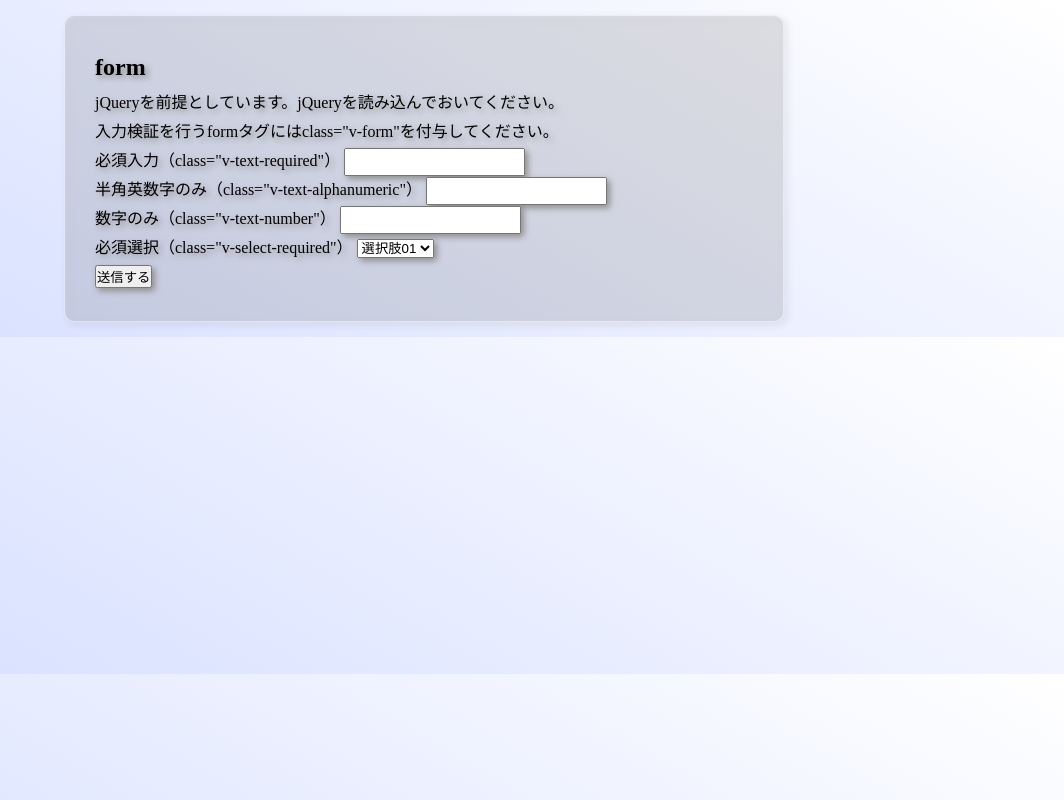
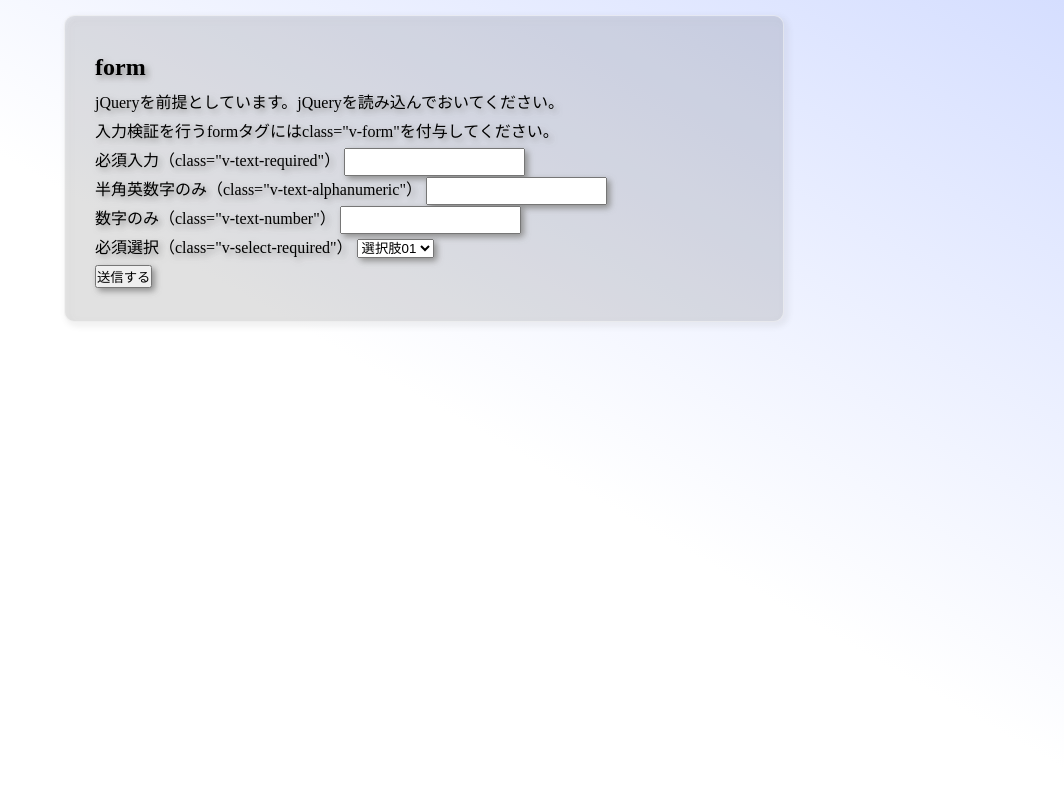
Before and after one commit to Uilou754/MinimalValidate.js, a plain HTML site: page docs/index.html in a window 1280 px wide. Shown: the whole page, without its empty margins (216-1280 px from the left). Drawn offline with Linux system fonts and the light colour scheme; a script that the page names is missing.

Commit message:
edit css

```diff
--- a/docs/scss/_common.scss
+++ b/docs/scss/_common.scss
@@ -7,8 +7,8 @@
 
 body {
     width: 100%;
-    height: 100%;
-    background: linear-gradient(30deg, #d5deff, #ffffff);
+    height: 100vh;
+    background: linear-gradient(30deg, #ffffff, #ffffff, #d5deff);
 }
 
 .contents {
```
Also changed, not shown: docs/css/style.css.
